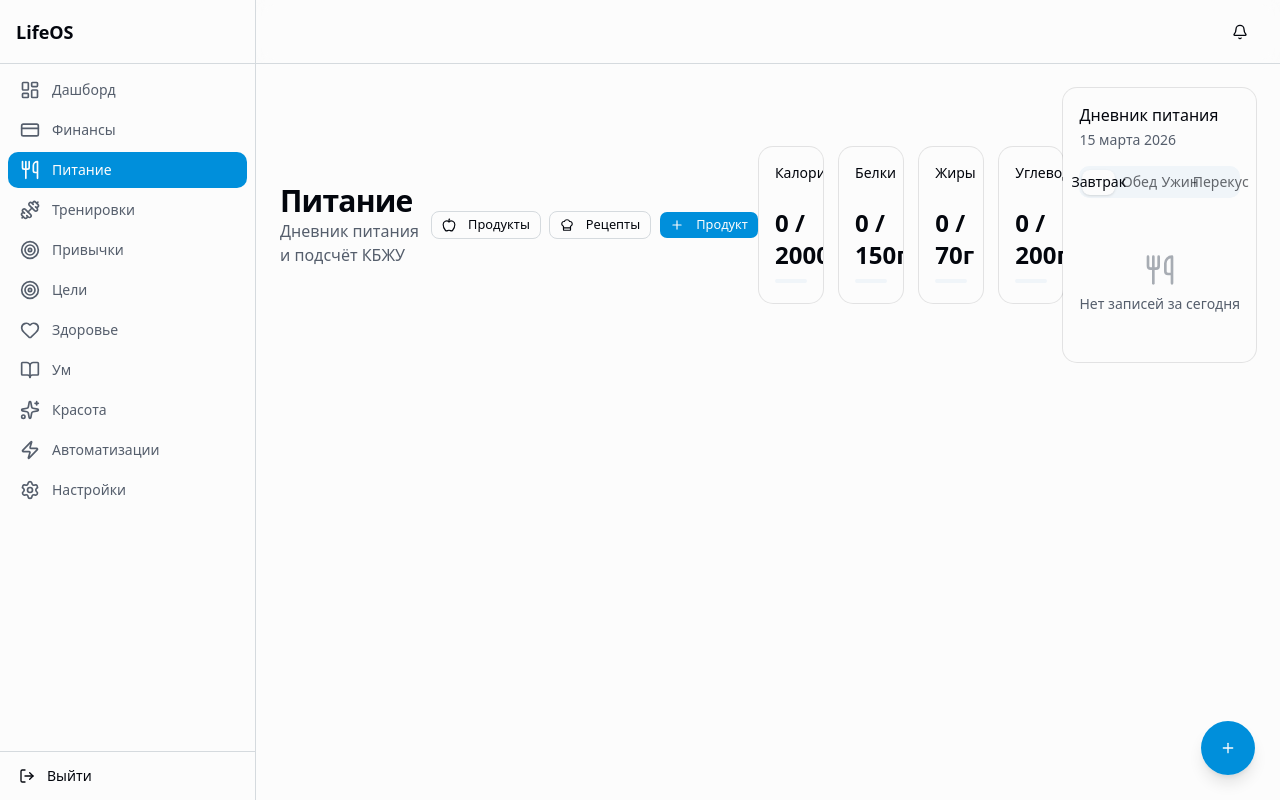
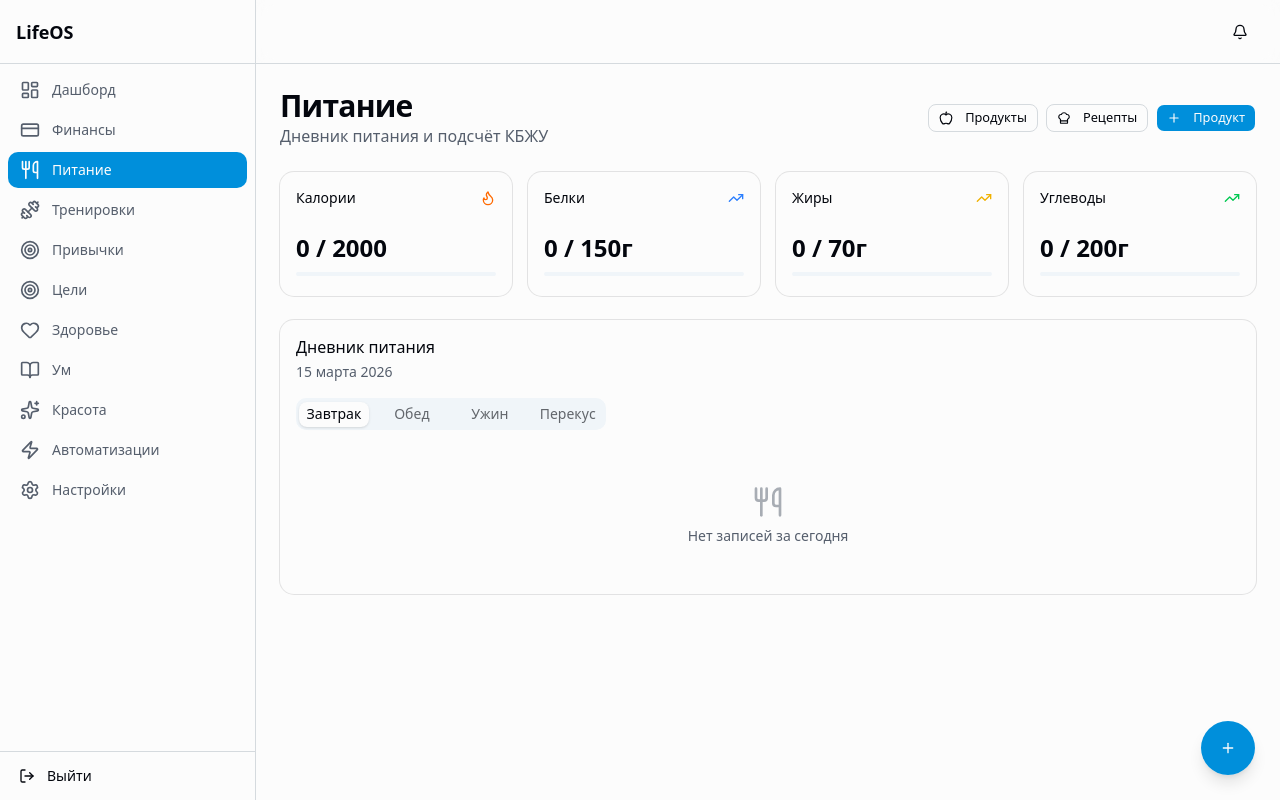
Before and after one commit to bairrrich/15.03.26_lifeos_qwen, a Next.js app: page /nutrition in a window 1280 px wide. Built offline with nearby package versions, Linux system fonts and the light colour scheme.

Commit message:
fix: nutrition page — исправлена разметка и ссылки

```diff
--- a/src/app/nutrition/page.tsx
+++ b/src/app/nutrition/page.tsx
@@ -105,12 +105,13 @@ export default function NutritionPage() {
 
   return (
     <div className="space-y-6">
-      <div className="flex items-center justify-between">
+      {/* Header */}
+      <div className="flex flex-col gap-4 sm:flex-row sm:items-center sm:justify-between">
         <div>
           <h1 className="text-3xl font-bold tracking-tight">Питание</h1>
           <p className="text-muted-foreground">Дневник питания и подсчёт КБЖУ</p>
         </div>
-        <div className="flex gap-2">
+        <div className="flex flex-wrap gap-2">
           <Button variant="outline" size="sm" onClick={() => window.location.href = '/nutrition/foods'}>
             <Apple className="h-4 w-4 sm:mr-2" />
             <span className="hidden sm:inline">Продукты</span>
@@ -151,13 +152,14 @@ export default function NutritionPage() {
                     <Label htmlFor="food_id">Продукт</Label>
                     <select
                       name="food_id"
-
-
-
                       className="flex h-10 w-full rounded-md border border-input bg-background px-3 py-2 text-sm"
                     >
                       <option value="">Выберите продукт</option>
-
+                      {foods.map((food) => (
+                        <option key={food.id} value={food.id}>
+                          {food.name}
+                        </option>
+                      ))}
                     </select>
                   </div>
                   <div className="grid gap-2">
@@ -177,7 +179,9 @@ export default function NutritionPage() {
             </DialogContent>
           </Dialog>
         </div>
+      </div>
 
+      {/* KBJU Cards */}
       <div className="grid gap-4 md:grid-cols-2 lg:grid-cols-4">
         <Card>
           <CardHeader className="flex flex-row items-center justify-between space-y-0 pb-2">
@@ -229,13 +233,13 @@ export default function NutritionPage() {
         </Card>
       </div>
 
+      {/* Food Diary */}
       <Card>
         <CardHeader>
           <CardTitle>Дневник питания</CardTitle>
           <CardDescription>{format(today, 'dd MMMM yyyy', { locale: ru })}</CardDescription>
         </CardHeader>
         <CardContent>
-            {/* eslint-disable-next-line @typescript-eslint/no-explicit-any */}
           <Tabs value={selectedMeal} onValueChange={(v) => setSelectedMeal(v as any)}>
             <TabsList className="grid grid-cols-4 gap-2">
               <TabsTrigger value="breakfast">Завтрак</TabsTrigger>
@@ -274,6 +278,5 @@ export default function NutritionPage() {
         </CardContent>
       </Card>
     </div>
-    </div>
   );
 }
```
Lines whose indentation alone changed are shown as unchanged.
